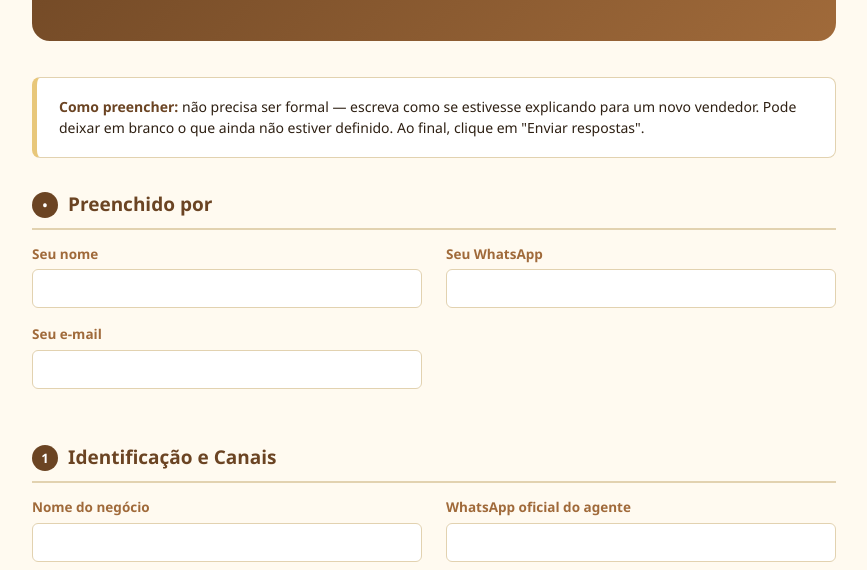
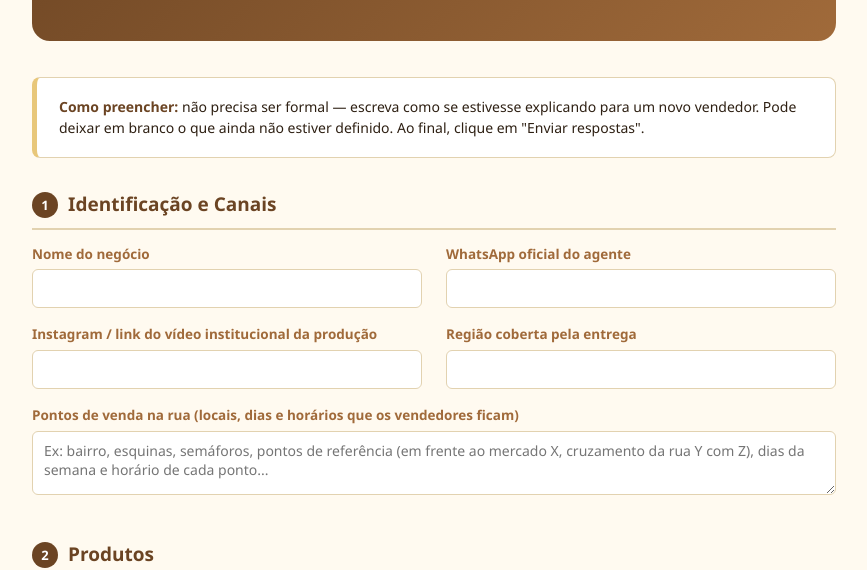
Before and after one commit to neurix-ia/formulario-levissimo, a plain HTML site: page index.html in a window 1280 px wide. Shown: the part 237-807 px from the top of the page, without its empty margins (206-1073 px from the left). Drawn offline with Linux system fonts and the light colour scheme.

Commit message:
Add files via upload

```diff
--- a/index.html
+++ b/index.html
@@ -194,15 +194,6 @@
   <form id="kbForm">
 
   <section>
-    <h2><span class="num">•</span> Preenchido por</h2>
-    <div class="two-col">
-      <div class="field"><label>Seu nome</label><input type="text" name="respondent_name"></div>
-      <div class="field"><label>Seu WhatsApp</label><input type="tel" name="respondent_whatsapp"></div>
-      <div class="field"><label>Seu e-mail</label><input type="email" name="respondent_email"></div>
-    </div>
-  </section>
-
-  <section>
     <h2><span class="num">1</span> Identificação e Canais</h2>
     <div class="two-col">
       <div class="field"><label>Nome do negócio</label><input type="text" name="nome_negocio"></div>
@@ -210,7 +201,10 @@
       <div class="field"><label>Instagram / link do vídeo institucional da produção</label><input type="text" name="redes_sociais"></div>
       <div class="field"><label>Região coberta pela entrega</label><input type="text" name="area_entrega"></div>
     </div>
-    <div class="field"><label>Pontos de venda na rua (locais, dias e horários que os vendedores ficam)</label><textarea name="pontos_venda"></textarea></div>
+    <div class="field">
+      <label>Pontos de venda na rua (locais, dias e horários que os vendedores ficam)</label>
+      <textarea name="pontos_venda" placeholder="Ex: bairro, esquinas, semáforos, pontos de referência (em frente ao mercado X, cruzamento da rua Y com Z), dias da semana e horário de cada ponto..."></textarea>
+    </div>
   </section>
 
   <section>
```
